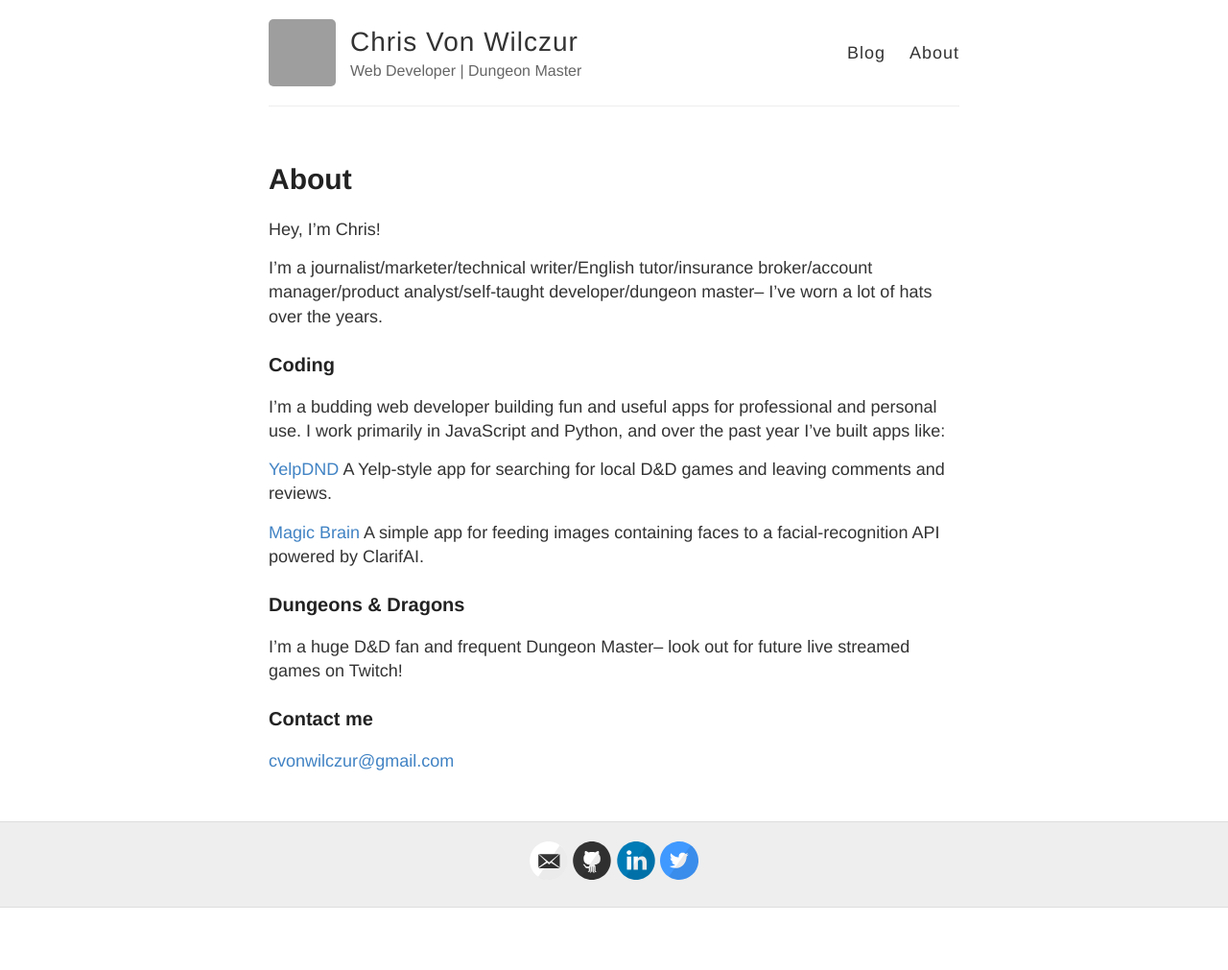
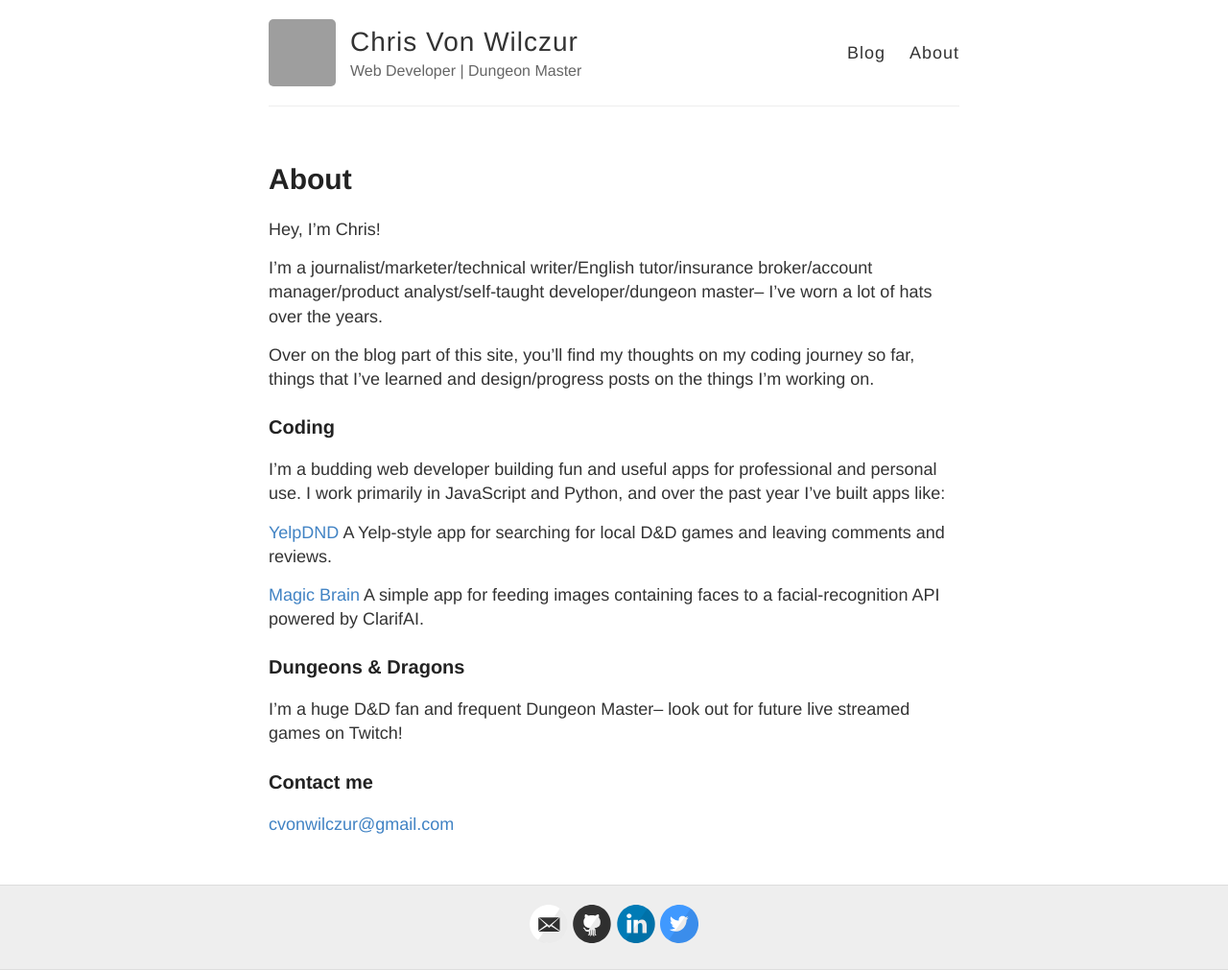
Before and after one commit to cvonwilczur/cvonwilczur.github.io, a Jekyll site: the page built from about.md, in a window 1280 px wide. Shown: the whole page at 96% size. Built offline with Jekyll 4.4.1, drawn with Linux system fonts in a browser that asks for light colours; before the commit the page ends 946 px from its top, so only the background shows below that; grey boxes are pictures that could not be loaded.

Commit message:
updates to about page

```diff
--- a/about.md
+++ b/about.md
@@ -7,6 +7,8 @@ permalink: /about/
 Hey, I'm Chris!
 
 I'm a journalist/marketer/technical writer/English tutor/insurance broker/account manager/product analyst/self-taught developer/dungeon master-- I've worn a lot of hats over the years.
+
+Over on the blog part of this site, you'll find my thoughts on my coding journey so far, things that I've learned and design/progress posts on the things I'm working on.
 
 ### Coding
 
```
